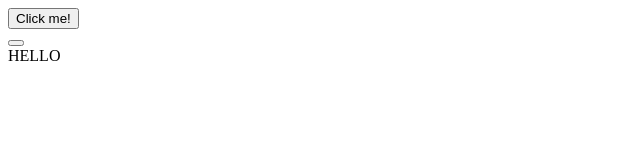
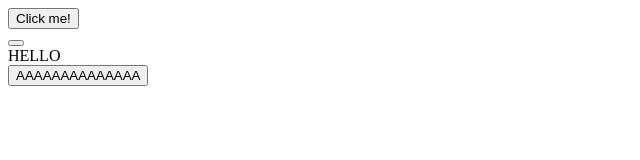
Before and after one commit to macchinguyen123/DemoLTW2, a plain HTML site: page src/index.html in a window 1280 px wide. Shown: the whole page, without its empty margins (0-640 px from the left). Drawn offline with Linux system fonts and the light colour scheme.

Commit message:
push nha a

```diff
--- a/src/index.html
+++ b/src/index.html
@@ -14,5 +14,8 @@
     <div>
         <label>HELLO</label>
     </div>
+    <div>
+        <button>AAAAAAAAAAAAAA</button>
+    </div>
 </body>
 </html>
```
